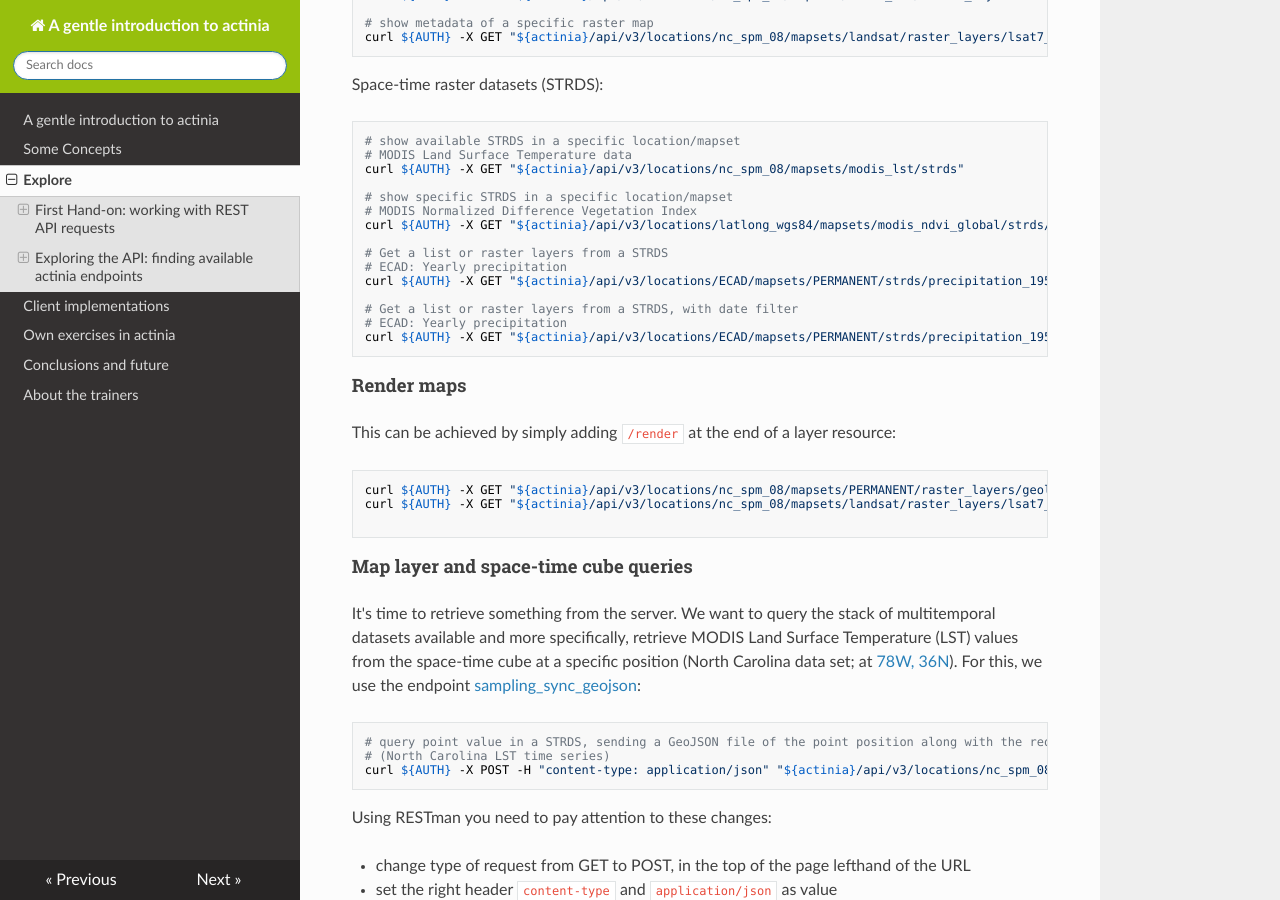
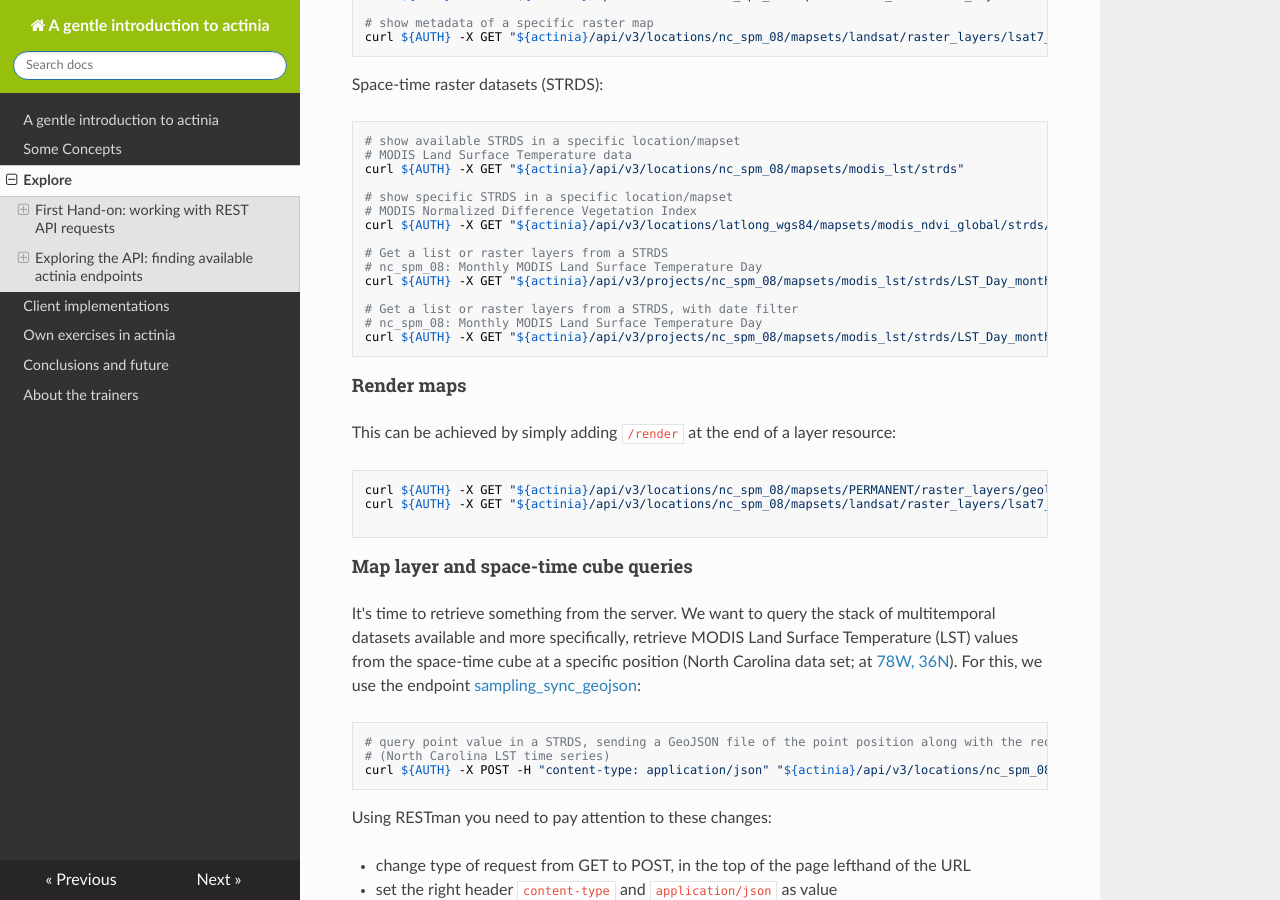
Before and after one commit to actinia-org/actinia-introduction, an MkDocs documentation site: the page built from docs/3_explore.md, in a window 1280 px wide and 900 px high, scrolled down 5591 px. Built offline with MkDocs 1.6.1, drawn with Linux system fonts in a browser that asks for light colours; nearby versions of some CDN libraries.

Commit message:
update examples

````diff
--- a/docs/3_explore.md
+++ b/docs/3_explore.md
@@ -251,12 +251,12 @@ curl ${AUTH} -X GET "${actinia}/api/v3/locations/nc_spm_08/mapsets/modis_lst/str
 curl ${AUTH} -X GET "${actinia}/api/v3/locations/latlong_wgs84/mapsets/modis_ndvi_global/strds/ndvi_16_5600m"
 
 # Get a list or raster layers from a STRDS
-# ECAD: Yearly precipitation
-curl ${AUTH} -X GET "${actinia}/api/v3/locations/ECAD/mapsets/PERMANENT/strds/precipitation_1950_2013_yearly_mm/raster_layers"
+# nc_spm_08: Monthly MODIS Land Surface Temperature Day
+curl ${AUTH} -X GET "${actinia}/api/v3/projects/nc_spm_08/mapsets/modis_lst/strds/LST_Day_monthly/raster_layers"
 
 # Get a list or raster layers from a STRDS, with date filter
-# ECAD: Yearly precipitation
-curl ${AUTH} -X GET "${actinia}/api/v3/locations/ECAD/mapsets/PERMANENT/strds/precipitation_1950_2013_yearly_mm/raster_layers?where=start_time>'2012-01-01'"
+# nc_spm_08: Monthly MODIS Land Surface Temperature Day
+curl ${AUTH} -X GET "${actinia}/api/v3/projects/nc_spm_08/mapsets/modis_lst/strds/LST_Day_monthly/raster_layers?where=start_time>'2016-01-01'"
 ```
 
 #### Render maps
````
